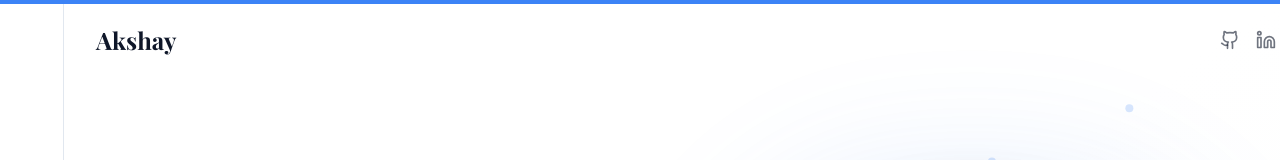
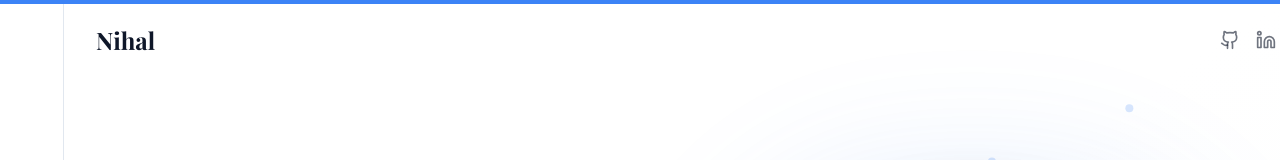
Before and after one commit to Niair/Portfolio, a Next.js app: page / in a window 1280 px wide. Shown: the top 160 px of the page. Built offline with nearby package versions, Linux system fonts and the light colour scheme; grey boxes are pictures that could not be loaded; a web font is replaced by a local one.

Commit message:
change akshey to nihal

```diff
--- a/src/app/layout.tsx
+++ b/src/app/layout.tsx
@@ -15,7 +15,7 @@ const playfairDisplay = Playfair_Display({
 });
 
 export const metadata: Metadata = {
-  title: 'Akshay | AI Engineer',
+  title: 'Nihal | AI Engineer',
   description: 'Welcome to my data science portfolio.',
 };
 
--- a/src/components/header.tsx
+++ b/src/components/header.tsx
@@ -13,7 +13,7 @@ export default function Header() {
     >
       <div className="container mx-auto flex h-20 max-w-7xl items-center justify-between px-4 sm:px-6 lg:px-8">
         <Link href="/" className="font-bold text-2xl font-headline">
-          Akshay
+          Nihal
         </Link>
         <div className="flex items-center gap-4">
            <div className="flex items-center gap-4">
--- a/src/components/sections/about.tsx
+++ b/src/components/sections/about.tsx
@@ -25,7 +25,7 @@ export function About() {
               <div className="relative w-80 h-96 rounded-2xl overflow-hidden shadow-2xl transform transition-transform duration-500 hover:scale-105 hover:shadow-primary/20">
                 <Image
                   src={aboutImage.imageUrl}
-                  alt="A professional portrait of Akshay"
+                  alt="A professional portrait of Nihal"
                   fill
                   sizes="(max-width: 1024px) 80vw, 320px"
                   data-ai-hint={aboutImage.imageHint}
```
